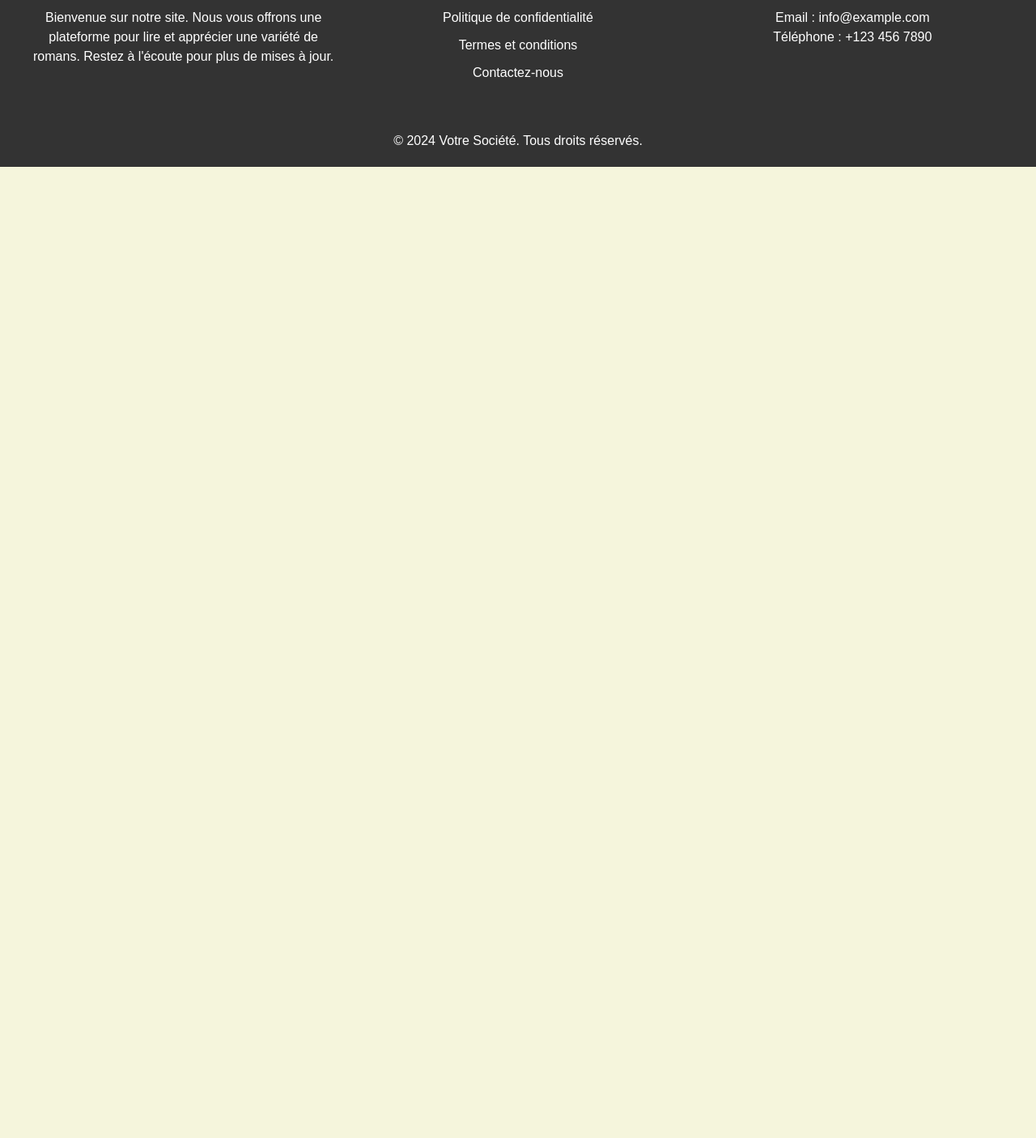
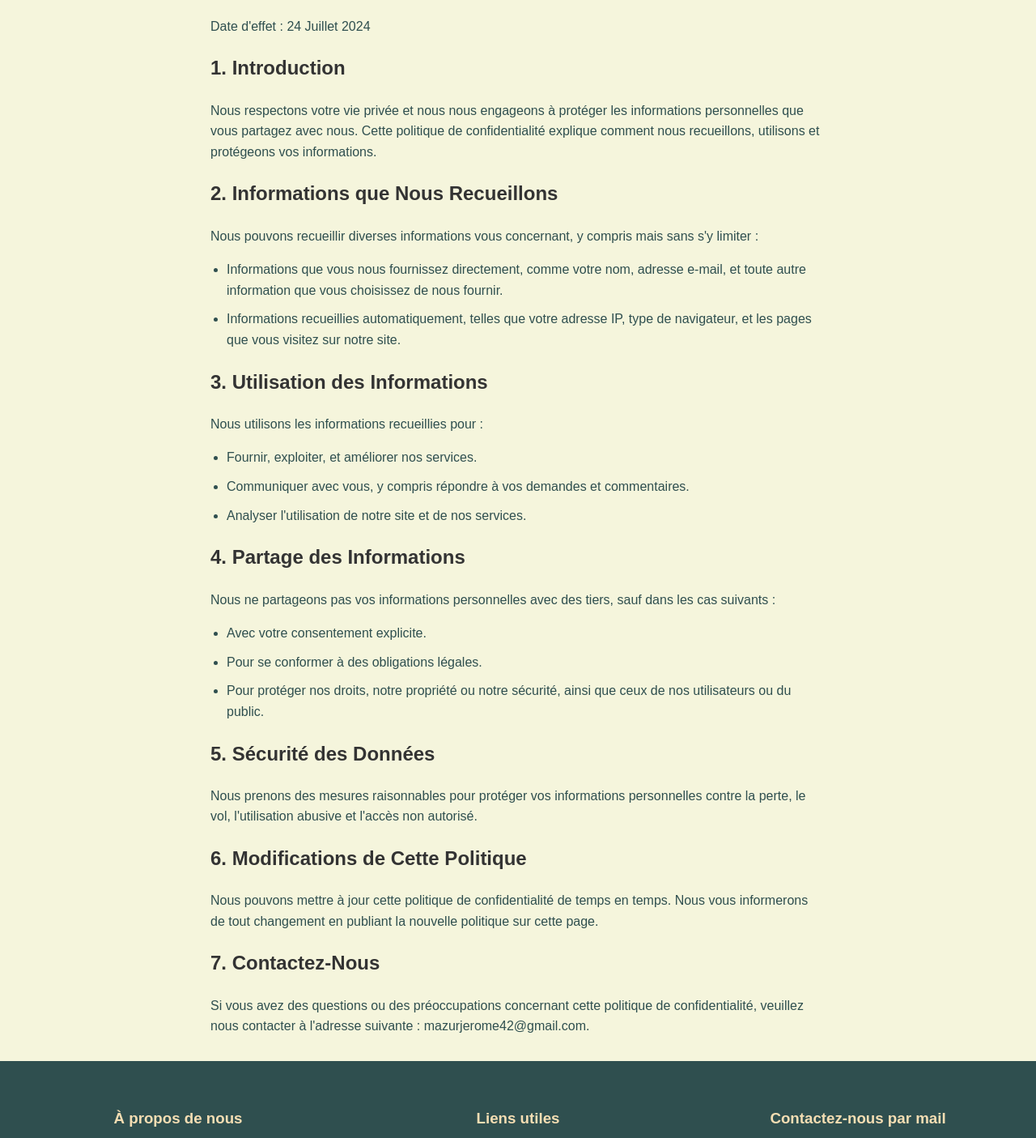
Before and after one commit to MazurJerome/NovelFrancais, a React (Create React App) app in the folder frontend/: page /privacy-policy in a window 1280 px wide. Shown: the part 149-1554 px from the top of the page at 81% size. Before the commit the page ends 800 px from the top, so only its background shows below. Built offline with nearby package versions, Linux system fonts and the light colour scheme.

Commit message:
fin footer

```diff
--- a/frontend/public/index.html
+++ b/frontend/public/index.html
@@ -3,6 +3,10 @@
   <head>
     <meta charset="utf-8" />
     <link rel="icon" href="%PUBLIC_URL%/favicon.ico" />
+    <link
+      rel="stylesheet"
+      href="https://cdnjs.cloudflare.com/ajax/libs/font-awesome/5.15.4/css/all.min.css"
+    />
     <meta name="viewport" content="width=device-width, initial-scale=1" />
     <meta name="theme-color" content="#000000" />
     <meta
--- a/frontend/src/App.js
+++ b/frontend/src/App.js
@@ -9,6 +9,9 @@ import NovelPage from "./pages/NovelPage";
 import ProfilePage from "./pages/ProfilePage";
 import RegisterPage from "./pages/RegisterPage";
 import SearchResultsPage from "./pages/SearchResultsPage";
+import TermsConditions from "./pages/TermsCondition";
+
+import PrivacyPolicy from "./pages/PrivacyPolicy";
 import "./styles/App.css";
 
 function App() {
@@ -27,6 +30,8 @@ function App() {
           <Route path="/login" element={<LoginPage />} />
           <Route path="/register" element={<RegisterPage />} />
           <Route path="/profile" element={<ProfilePage />} />
+          <Route path="/privacy-policy" element={<PrivacyPolicy />} />
+          <Route path="/terms-conditions" element={<TermsConditions />} />
         </Routes>
         <Footer />
       </div>
--- a/frontend/src/components/Footer.js
+++ b/frontend/src/components/Footer.js
@@ -9,8 +9,8 @@ const Footer = () => {
           <h3>À propos de nous</h3>
           <p>
             Bienvenue sur notre site. Nous vous offrons une plateforme pour lire
-            et apprécier une variété de romans. Restez à l'écoute pour plus de
-            mises à jour.
+            et apprécier une variété de romans directement traduits en français.
+            Restez à l'écoute pour plus de mises à jour.
           </p>
         </div>
         <div className="footer-section links">
@@ -22,19 +22,20 @@ const Footer = () => {
             <li>
               <a href="/terms-conditions">Termes et conditions</a>
             </li>
-            <li>
-              <a href="/contact">Contactez-nous</a>
-            </li>
           </ul>
         </div>
         <div className="footer-section contact">
-          <h3>Contactez-nous</h3>
-          <p>Email : info@example.com</p>
-          <p>Téléphone : +123 456 7890</p>
+          <h3>Contactez-nous par mail</h3>
+          <p>
+            <a href="mailto:mazurjerome42@gmail.com" className="contact-link">
+              <i className="fas fa-envelope"></i>
+            </a>
+          </p>
         </div>
       </div>
       <div className="footer-bottom">
-        &copy; {new Date().getFullYear()} Votre Société. Tous droits réservés.
+        &copy; {new Date().getFullYear()} NovelFrancais.fr. Tous droits
+        réservés.
       </div>
     </footer>
   );
--- /dev/null
+++ b/frontend/src/pages/PrivacyPolicy.js
@@ -0,0 +1,84 @@
+import React from "react";
+import "../styles/PrivacyPolicy.css";
+
+const PrivacyPolicy = () => {
+  return (
+    <div className="privacy-policy">
+      <h1>Politique de Confidentialité</h1>
+      <p>Date d'effet : 24 Juillet 2024</p>
+
+      <h2>1. Introduction</h2>
+      <p>
+        Nous respectons votre vie privée et nous nous engageons à protéger les
+        informations personnelles que vous partagez avec nous. Cette politique
+        de confidentialité explique comment nous recueillons, utilisons et
+        protégeons vos informations.
+      </p>
+
+      <h2>2. Informations que Nous Recueillons</h2>
+      <p>
+        Nous pouvons recueillir diverses informations vous concernant, y compris
+        mais sans s'y limiter :
+      </p>
+      <ul>
+        <li>
+          Informations que vous nous fournissez directement, comme votre nom,
+          adresse e-mail, et toute autre information que vous choisissez de nous
+          fournir.
+        </li>
+        <li>
+          Informations recueillies automatiquement, telles que votre adresse IP,
+          type de navigateur, et les pages que vous visitez sur notre site.
+        </li>
+      </ul>
+
+      <h2>3. Utilisation des Informations</h2>
+      <p>Nous utilisons les informations recueillies pour :</p>
+      <ul>
+        <li>Fournir, exploiter, et améliorer nos services.</li>
+        <li>
+          Communiquer avec vous, y compris répondre à vos demandes et
+          commentaires.
+        </li>
+        <li>Analyser l'utilisation de notre site et de nos services.</li>
+      </ul>
+
+      <h2>4. Partage des Informations</h2>
+      <p>
+        Nous ne partageons pas vos informations personnelles avec des tiers,
+        sauf dans les cas suivants :
+      </p>
+      <ul>
+        <li>Avec votre consentement explicite.</li>
+        <li>Pour se conformer à des obligations légales.</li>
+        <li>
+          Pour protéger nos droits, notre propriété ou notre sécurité, ainsi que
+          ceux de nos utilisateurs ou du public.
+        </li>
+      </ul>
+
+      <h2>5. Sécurité des Données</h2>
+      <p>
+        Nous prenons des mesures raisonnables pour protéger vos informations
+        personnelles contre la perte, le vol, l'utilisation abusive et l'accès
+        non autorisé.
+      </p>
+
+      <h2>6. Modifications de Cette Politique</h2>
+      <p>
+        Nous pouvons mettre à jour cette politique de confidentialité de temps
+        en temps. Nous vous informerons de tout changement en publiant la
+        nouvelle politique sur cette page.
+      </p>
+
+      <h2>7. Contactez-Nous</h2>
+      <p>
+        Si vous avez des questions ou des préoccupations concernant cette
+        politique de confidentialité, veuillez nous contacter à l'adresse
+        suivante : mazurjerome42@gmail.com.
+      </p>
+    </div>
+  );
+};
+
+export default PrivacyPolicy;
--- /dev/null
+++ b/frontend/src/pages/TermsCondition.js
@@ -0,0 +1,80 @@
+import React from "react";
+import "../styles/TermsConditions.css";
+
+const TermsConditions = () => {
+  return (
+    <div className="terms-conditions">
+      <h1>Conditions Générales d'Utilisation</h1>
+      <p>Date d'effet : 24 Juillet 2024</p>
+
+      <h2>1. Introduction</h2>
+      <p>
+        Bienvenue sur notre site web. En accédant à ce site, vous acceptez de
+        vous conformer aux présentes conditions générales d'utilisation et de
+        les respecter.
+      </p>
+
+      <h2>2. Modifications des Conditions</h2>
+      <p>
+        Nous nous réservons le droit de modifier ces conditions à tout moment.
+        Vous êtes responsable de vérifier régulièrement les mises à jour. Votre
+        utilisation continue du site après la publication des modifications
+        constitue votre acceptation des nouvelles conditions.
+      </p>
+
+      <h2>3. Utilisation du Site</h2>
+      <p>
+        Vous acceptez d'utiliser ce site uniquement à des fins légales et de
+        manière à ne pas enfreindre les droits d'autrui, ni restreindre ou
+        inhiber leur utilisation et jouissance du site.
+      </p>
+
+      <h2>4. Propriété Intellectuelle</h2>
+      <p>
+        Tous les contenus présents sur ce site, y compris mais sans s'y limiter,
+        les textes, graphiques, logos, et images, sont notre propriété ou celle
+        de nos concédants de licence et sont protégés par les lois sur le droit
+        d'auteur et autres lois sur la propriété intellectuelle.
+      </p>
+
+      <h2>5. Limitation de Responsabilité</h2>
+      <p>
+        Nous ne serons en aucun cas responsables des dommages directs,
+        indirects, accidentels, spéciaux ou consécutifs résultant de
+        l'utilisation ou de l'incapacité d'utiliser ce site.
+      </p>
+
+      <h2>6. Liens Externes</h2>
+      <p>
+        Ce site peut contenir des liens vers des sites externes. Nous n'avons
+        aucun contrôle sur le contenu de ces sites et n'acceptons aucune
+        responsabilité pour eux ou pour toute perte ou dommage pouvant résulter
+        de votre utilisation de ces sites.
+      </p>
+
+      <h2>7. Résiliation</h2>
+      <p>
+        Nous nous réservons le droit de suspendre ou de résilier votre accès à
+        notre site, sans préavis ni responsabilité, pour quelque raison que ce
+        soit, y compris si vous violez les présentes conditions.
+      </p>
+
+      <h2>8. Droit Applicable</h2>
+      <p>
+        Les présentes conditions sont régies et interprétées conformément aux
+        lois en vigueur dans notre pays. Tout litige découlant de ou en relation
+        avec ces conditions sera soumis à la compétence exclusive des tribunaux
+        de notre pays.
+      </p>
+
+      <h2>9. Contactez-Nous</h2>
+      <p>
+        Si vous avez des questions concernant ces conditions générales
+        d'utilisation, veuillez nous contacter à l'adresse suivante :
+        mazurjerome42@gmail.com.
+      </p>
+    </div>
+  );
+};
+
+export default TermsConditions;
--- a/frontend/src/styles/Footer.css
+++ b/frontend/src/styles/Footer.css
@@ -1,6 +1,6 @@
 .footer {
-  background-color: #333;
-  color: #fff;
+  background-color: #2f4f4f;
+  color: #f5deb3;
   padding: 20px 0;
   text-align: center;
 }
@@ -9,7 +9,7 @@
   display: flex;
   justify-content: space-around;
   flex-wrap: wrap;
-  padding: 20px;
+  padding: 10px;
 }
 
 .footer-section {
@@ -36,12 +36,33 @@
 }
 
 .footer-section ul li a {
-  color: #fff;
+  color: #f5deb3;
   text-decoration: none;
 }
 
 .footer-section ul li a:hover {
   text-decoration: underline;
+  color: #8b4513;
+}
+
+.contact-link {
+  font-size: 32px; /* Taille plus grande pour l'icône d'enveloppe */
+  color: #f5deb3;
+  text-decoration: none;
+  transition: all 0.3s ease;
+}
+
+.contact-link i {
+  transition: all 0.3s ease;
+}
+
+.contact-link:hover {
+  color: #8b4513;
+}
+
+.contact-link:hover i {
+  transform: rotate(360deg) scale(1.3);
+  color: #8b4513;
 }
 
 .footer-bottom {
--- /dev/null
+++ b/frontend/src/styles/PrivacyPolicy.css
@@ -0,0 +1,30 @@
+.privacy-policy {
+  max-width: 800px;
+  margin: 0 auto;
+  padding: 20px;
+  font-family: Arial, sans-serif;
+  line-height: 1.6;
+}
+
+.privacy-policy h1 {
+  text-align: center;
+  margin-bottom: 20px;
+}
+
+.privacy-policy h2 {
+  margin-top: 20px;
+  color: #333;
+}
+
+.privacy-policy p {
+  margin: 10px 0;
+}
+
+.privacy-policy ul {
+  list-style-type: disc;
+  padding-left: 20px;
+}
+
+.privacy-policy ul li {
+  margin-bottom: 10px;
+}
--- /dev/null
+++ b/frontend/src/styles/TermsConditions.css
@@ -0,0 +1,30 @@
+.terms-conditions {
+  max-width: 800px;
+  margin: 0 auto;
+  padding: 20px;
+  font-family: Arial, sans-serif;
+  line-height: 1.6;
+}
+
+.terms-conditions h1 {
+  text-align: center;
+  margin-bottom: 20px;
+}
+
+.terms-conditions h2 {
+  margin-top: 20px;
+  color: #333;
+}
+
+.terms-conditions p {
+  margin: 10px 0;
+}
+
+.terms-conditions ul {
+  list-style-type: disc;
+  padding-left: 20px;
+}
+
+.terms-conditions ul li {
+  margin-bottom: 10px;
+}
```
